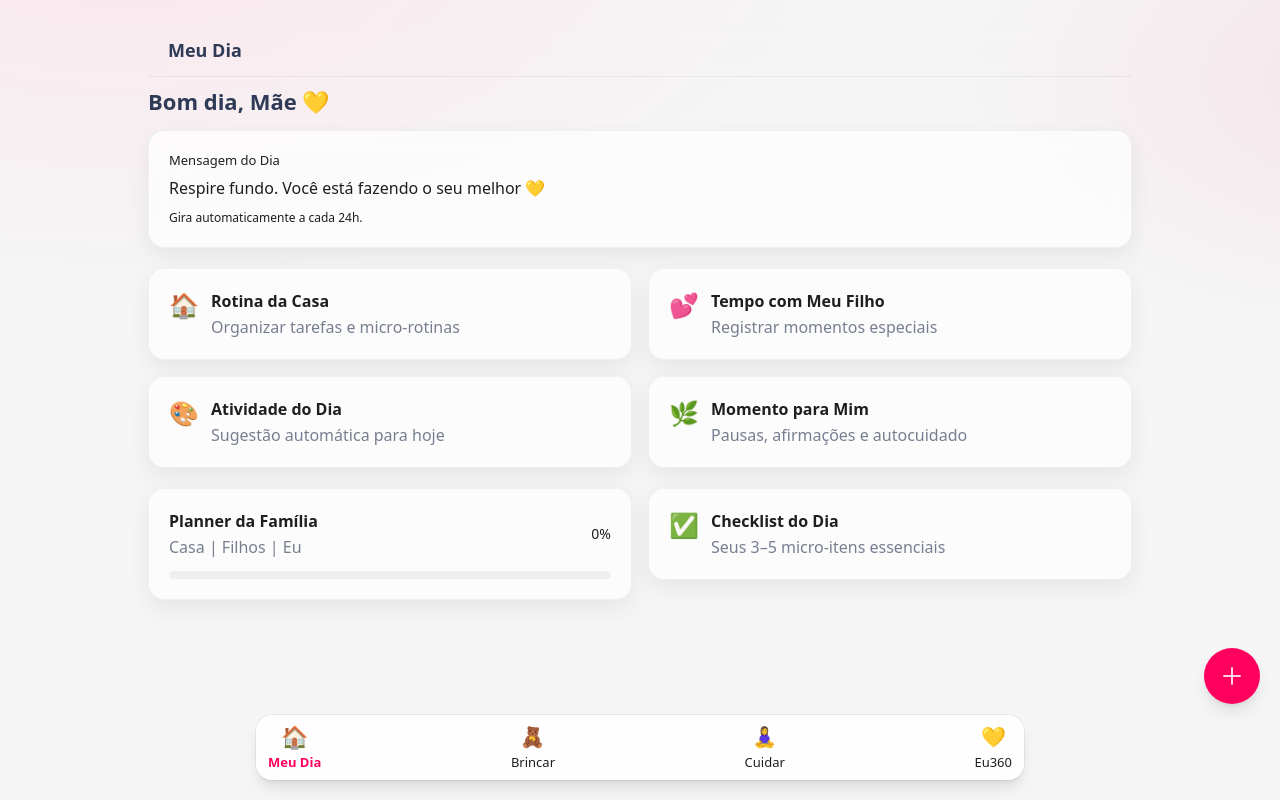
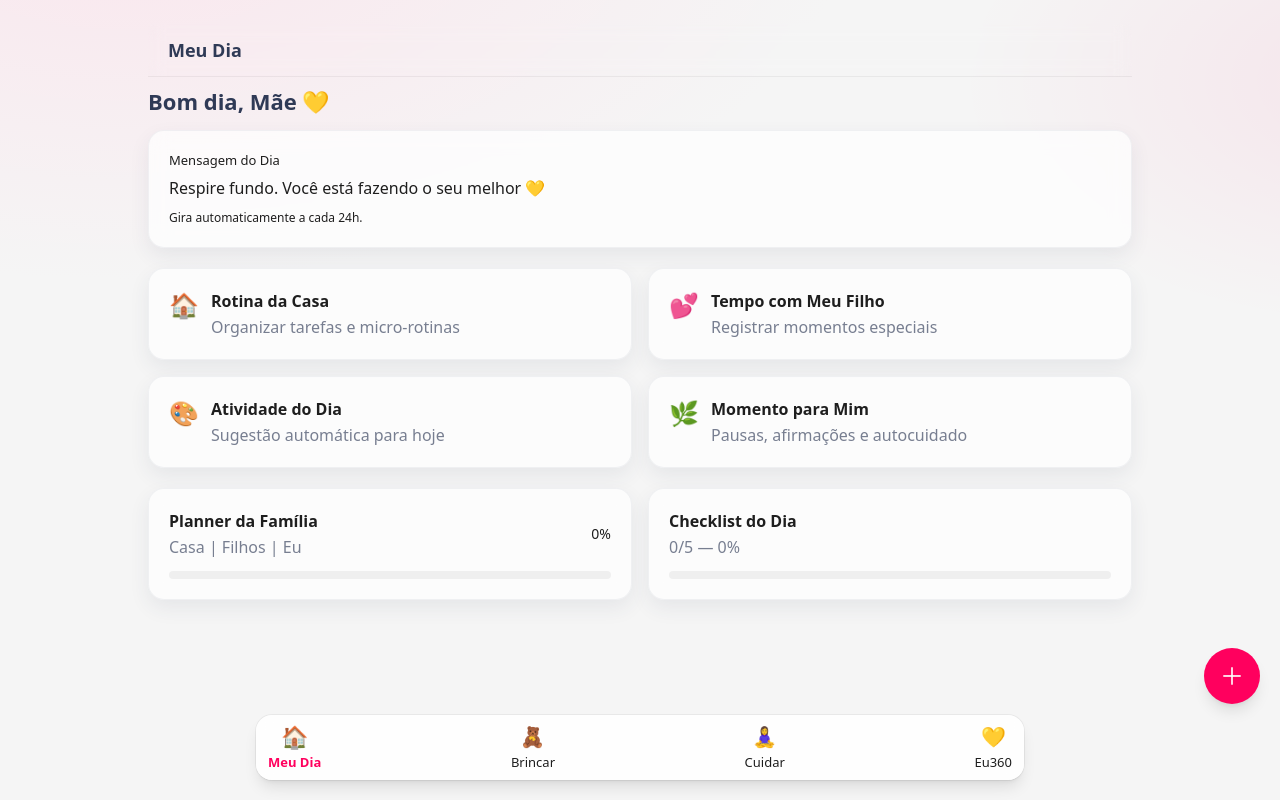
Before and after one commit to simonebrusco/materna360-app, a Next.js app in the folder materna360_starter/: page /meu-dia in a window 1280 px wide. Built offline with nearby package versions, Linux system fonts and the light colour scheme.

Commit message:
Update page.jsx

```diff
--- a/materna360_starter/app/meu-dia/page.jsx
+++ b/materna360_starter/app/meu-dia/page.jsx
@@ -9,7 +9,7 @@ import QuickNote from "../../components/QuickNote.jsx";
 import { addPlannerItem } from "../../lib/planner.js";
 import { get, set, keys } from "../../lib/storage.js";
 
-// Mensagens girando 1x a cada 24h (sem ação do usuário)
+// ===================== helpers ======================
 const MESSAGES = [
   "Respire fundo. Você está fazendo o seu melhor 💛",
   "Tudo bem desacelerar hoje — gentileza com você.",
@@ -18,7 +18,6 @@ const MESSAGES = [
   "Um momento de presença transforma o dia ✨",
 ];
 
-// lê data YYYY-MM-DD local
 function todayStr() {
   const d = new Date();
   const y = d.getFullYear();
@@ -31,7 +30,6 @@ function useMessageOfDay() {
   const [msg, setMsg] = useState(MESSAGES[0]);
 
   useEffect(() => {
-    // estado persistido: { idx:number, date:'YYYY-MM-DD' }
     const saved = get("m360:message_of_day", null);
     const t = todayStr();
 
@@ -41,14 +39,11 @@ function useMessageOfDay() {
       setMsg(MESSAGES[idx]);
       return;
     }
-
-    // se mudou o dia, avança 1 e dispara badge
     if (saved.date !== t) {
       const idx = (Number(saved.idx) + 1) % MESSAGES.length;
       set("m360:message_of_day", { idx, date: t });
       setMsg(MESSAGES[idx]);
 
-      // badge Organizada ao girar automaticamente
       if (typeof window !== "undefined") {
         window.dispatchEvent(
           new CustomEvent("m360:win", {
@@ -69,7 +64,6 @@ function useMessageOfDay() {
   return msg;
 }
 
-// progresso do planner (local storage)
 function usePlannerProgress() {
   const [progress, setProgress] = useState(0);
 
@@ -82,13 +76,51 @@ function usePlannerProgress() {
     }
     const done = all.filter((i) => i && i.done).length;
     setProgress(Math.round((done / all.length) * 100));
-  }, []); // simples (atualiza no load)
+  }, []);
 
   return progress;
 }
 
+// cria/usa defs padrão (3–5 itens) e calcula progresso de hoje
+function useChecklistToday() {
+  const [total, setTotal] = useState(0);
+  const [count, setCount] = useState(0);
+
+  useEffect(() => {
+    const defsKey = "m360:checklist_defs";
+    const tid = `m360:checklist_log:${todayStr()}`;
+
+    // se não houver defs, semeia 5 sugestões
+    const DEFAULT_ITEMS = [
+      { id: "agua", title: "Beber água 6–8 copos" },
+      { id: "respirar", title: "1 min de respiração" },
+      { id: "momento-filho", title: "Um momento com meu filho" },
+      { id: "movimento", title: "5 min de alongamento" },
+      { id: "gentileza", title: "Uma gentileza comigo" },
+    ];
+    const defs = get(defsKey, null);
+    if (!defs || !Array.isArray(defs) || defs.length === 0) {
+      set(defsKey, DEFAULT_ITEMS);
+      setTotal(DEFAULT_ITEMS.length);
+    } else {
+      setTotal(defs.length);
+    }
+
+    const log = get(tid, null);
+    if (!log || !Array.isArray(log)) {
+      set(tid, []);
+      setCount(0);
+    } else {
+      setCount(log.length);
+    }
+  }, []);
+
+  const percent = total ? Math.round((count / total) * 100) : 0;
+  return { total, count, percent };
+}
+
+// ===================== page ======================
 export default function MeuDiaPage() {
-  // saudação
   const greeting = useMemo(() => {
     const h = new Date().getHours();
     if (h < 12) return "Bom dia";
@@ -98,10 +130,11 @@ export default function MeuDiaPage() {
 
   const message = useMessageOfDay();
   const plannerProgress = usePlannerProgress();
+  const checklist = useChecklistToday();
 
-  // FAB + Anotação com seletor de destino
+  // FAB Anotar
   const [noteOpen, setNoteOpen] = useState(false);
-  const [noteType, setNoteType] = useState("casa"); // casa | filhos | eu
+  const [noteType, setNoteType] = useState("casa");
 
   function handleSaveNote(text) {
     const value = (text || "").trim();
@@ -120,7 +153,6 @@ export default function MeuDiaPage() {
           detail: { message: `Anotado no Planner (${noteType[0].toUpperCase() + noteType.slice(1)}) 💾` },
         })
       );
-      // badge por registrar organização
       window.dispatchEvent(
         new CustomEvent("m360:win", { detail: { type: "badge", name: "Organizada" } })
       );
@@ -139,13 +171,9 @@ export default function MeuDiaPage() {
         </h1>
 
         <GlassCard className="p-5 mt-3 bg-[var(--brand)]/7 ring-[var(--brand)]/10">
-          <div className="text-[13px] text-[var(--brand-navy-t60)] mb-1">
-            Mensagem do Dia
-          </div>
+          <div className="text-[13px] text-[var(--brand-navy-t60)] mb-1">Mensagem do Dia</div>
           <p className="text-base leading-relaxed">{message}</p>
-          <p className="text-[12px] text-[var(--brand-navy-t60)] mt-2">
-            Gira automaticamente a cada 24h.
-          </p>
+          <p className="text-[12px] text-[var(--brand-navy-t60)] mt-2">Gira automaticamente a cada 24h.</p>
         </GlassCard>
       </section>
 
@@ -222,12 +250,19 @@ export default function MeuDiaPage() {
 
         <Link href="/meu-dia/checklist" className="block">
           <GlassCard className="p-5 hover:shadow-lg transition-shadow">
-            <div className="flex items-start gap-3">
-              <div className="text-2xl">✅</div>
+            <div className="flex items-center justify-between">
               <div>
                 <div className="font-semibold">Checklist do Dia</div>
-                <p className="subtitle mt-0.5">Seus 3–5 micro-itens essenciais</p>
+                <p className="subtitle mt-0.5">
+                  {checklist.count}/{checklist.total} — {checklist.percent}%
+                </p>
               </div>
+            </div>
+            <div className="mt-3 h-2 rounded-full bg-black/5 overflow-hidden">
+              <div
+                className="h-full bg-[var(--brand)] rounded-full transition-[width]"
+                style={{ width: `${checklist.percent}%` }}
+              />
             </div>
           </GlassCard>
         </Link>
@@ -243,7 +278,7 @@ export default function MeuDiaPage() {
         ＋
       </button>
 
-      {/* Seletor de destino (pílulas) */}
+      {/* Seletor de destino */}
       {noteOpen && (
         <div className="fixed bottom-[140px] left-1/2 -translate-x-1/2 z-[65]">
           <div className="rounded-full bg-white/95 ring-1 ring-black/5 shadow-lg px-2 py-1 flex gap-1">
```
